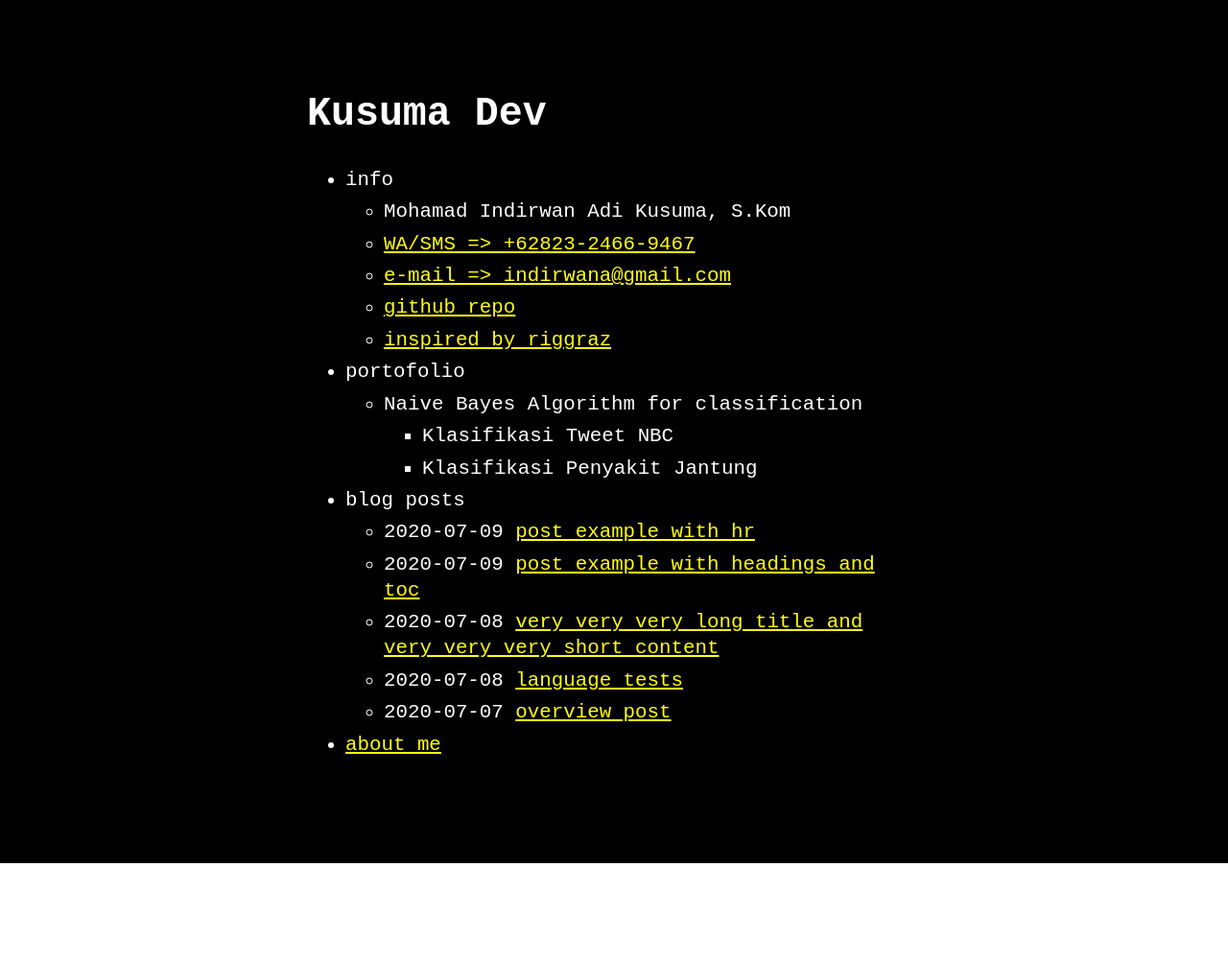
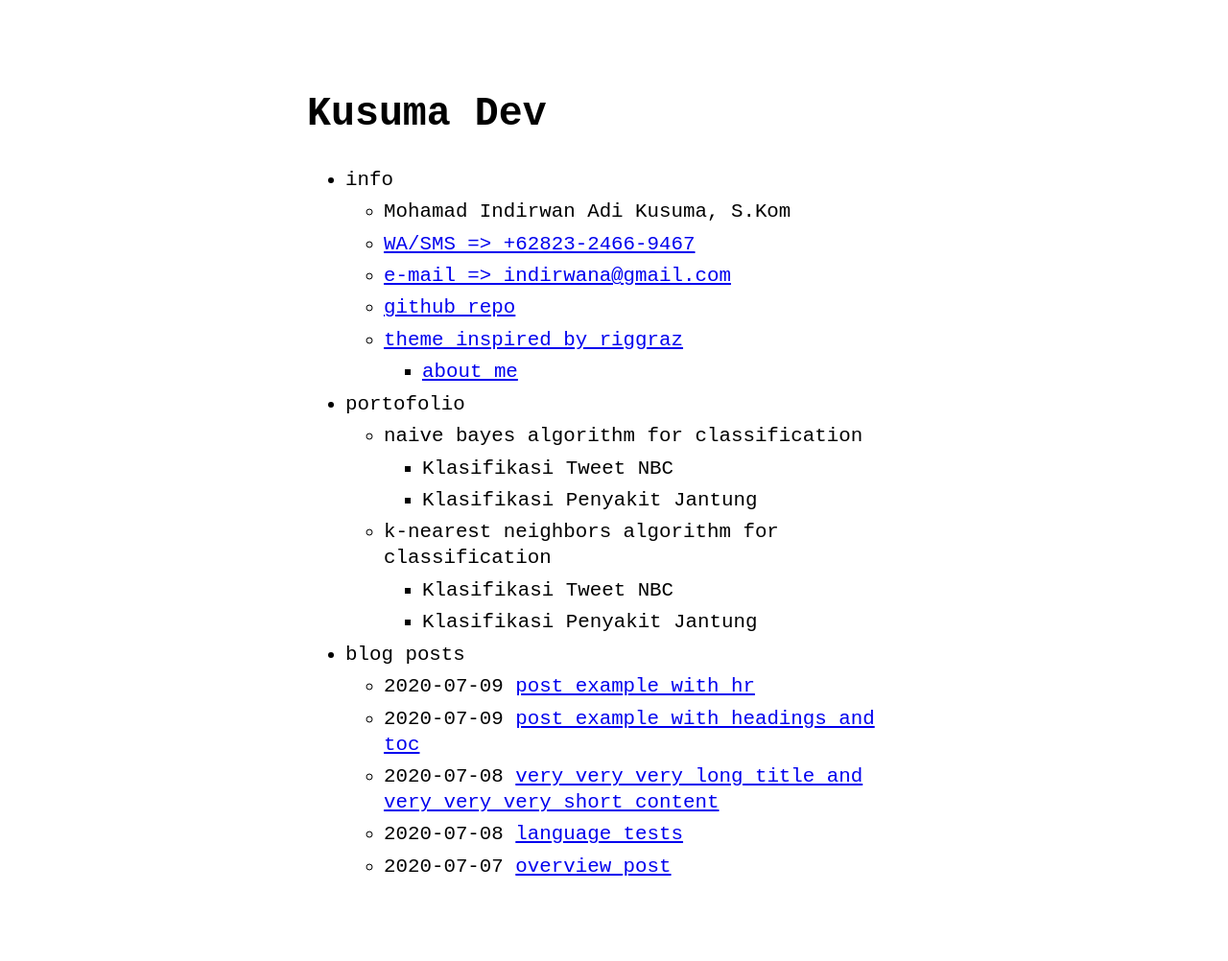
Before and after one commit to indirwanadi/indirwanadi.github.io, a Jekyll site: the page built from index.md, in a window 1280 px wide. Shown: the whole page at 96% size. Built offline with Jekyll 4.4.1, drawn with Linux system fonts in a browser that asks for light colours; before the commit the page ends 900 px from its top, so only the background shows below that.

Commit message:
finally, it works

```diff
--- a/_config.yml
+++ b/_config.yml
@@ -13,7 +13,7 @@ favicon: "./logo.png" # relative path to site's favicon
 remote-theme: riggraz/no-style-please # if you are using GitHub Pages, change it to remote_theme: riggraz/no-style-please
 
 theme_config:
-  appearance: "dark" # can be "light", "dark" or "auto"
+  appearance: "light" # can be "light", "dark" or "auto"
   back_home_text: ".." # customize text for homepage link in post layout
   date_format: "%Y-%m-%d" # customize how date is formatted
   show_description: false # show blog description in home page
--- a/_data/menu.yml
+++ b/_data/menu.yml
@@ -13,13 +13,23 @@ entries:
         url: mailto:indirwana@gmail.com
       - title: github repo
         url: https://github.com/indirwanadi
-      - title: inspired by riggraz
+      - title: theme inspired by riggraz
         url: https://riggraz.dev/
+        entries:
+        - title: about me
+          url: about
 
   - title: portofolio
     url: false
     entries:
-      - title: Naive Bayes Algorithm for classification
+      - title: naive bayes algorithm for classification
+        url: false
+        entries:
+          - title: Klasifikasi Tweet NBC
+            url: false
+          - title: Klasifikasi Penyakit Jantung
+            url: false
+      - title: k-nearest neighbors algorithm for classification
         url: false
         entries:
           - title: Klasifikasi Tweet NBC
@@ -31,10 +41,6 @@ entries:
     post_list: true
     url: false
     entries: false
-
-  - title: about me
-    url: about
-
 
   # - title: thoughts
   #  post_list: true
```
Also changed, not shown: about.md (+12 -2 lines), 9 other files.
